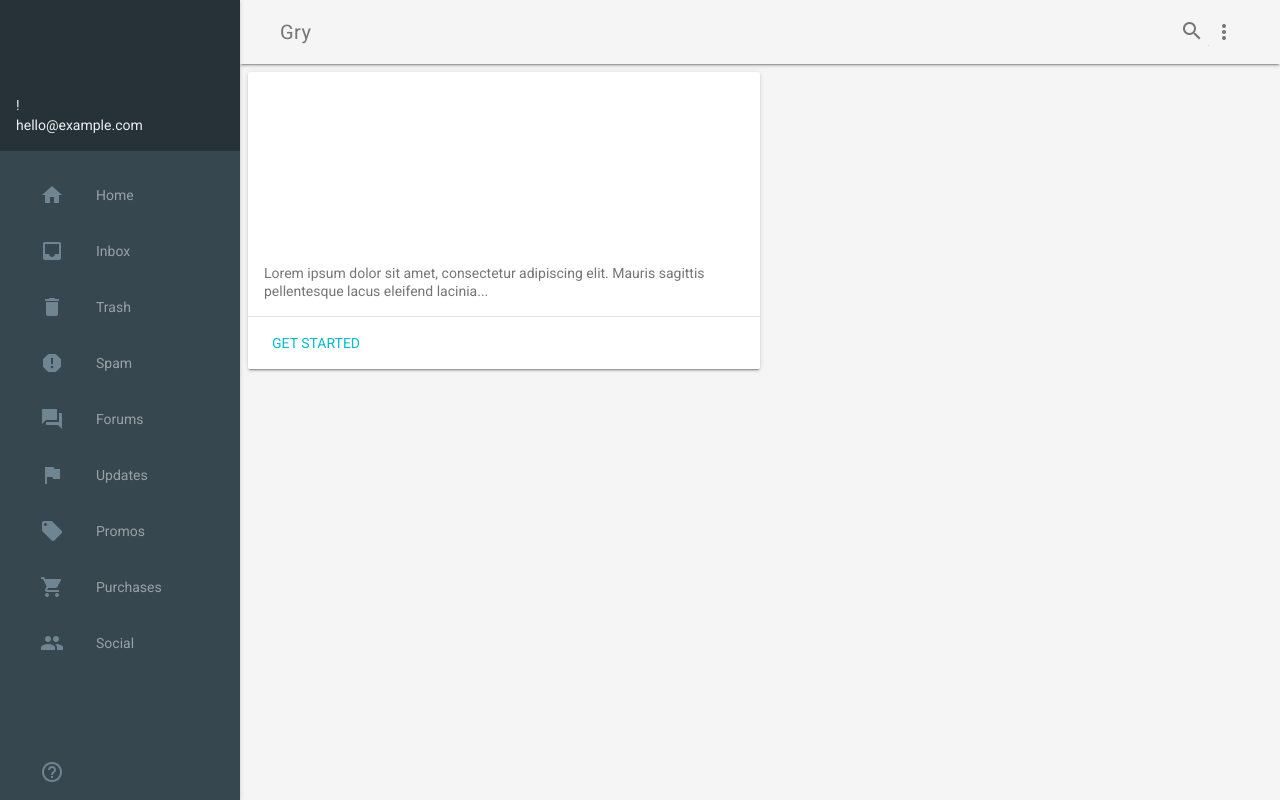
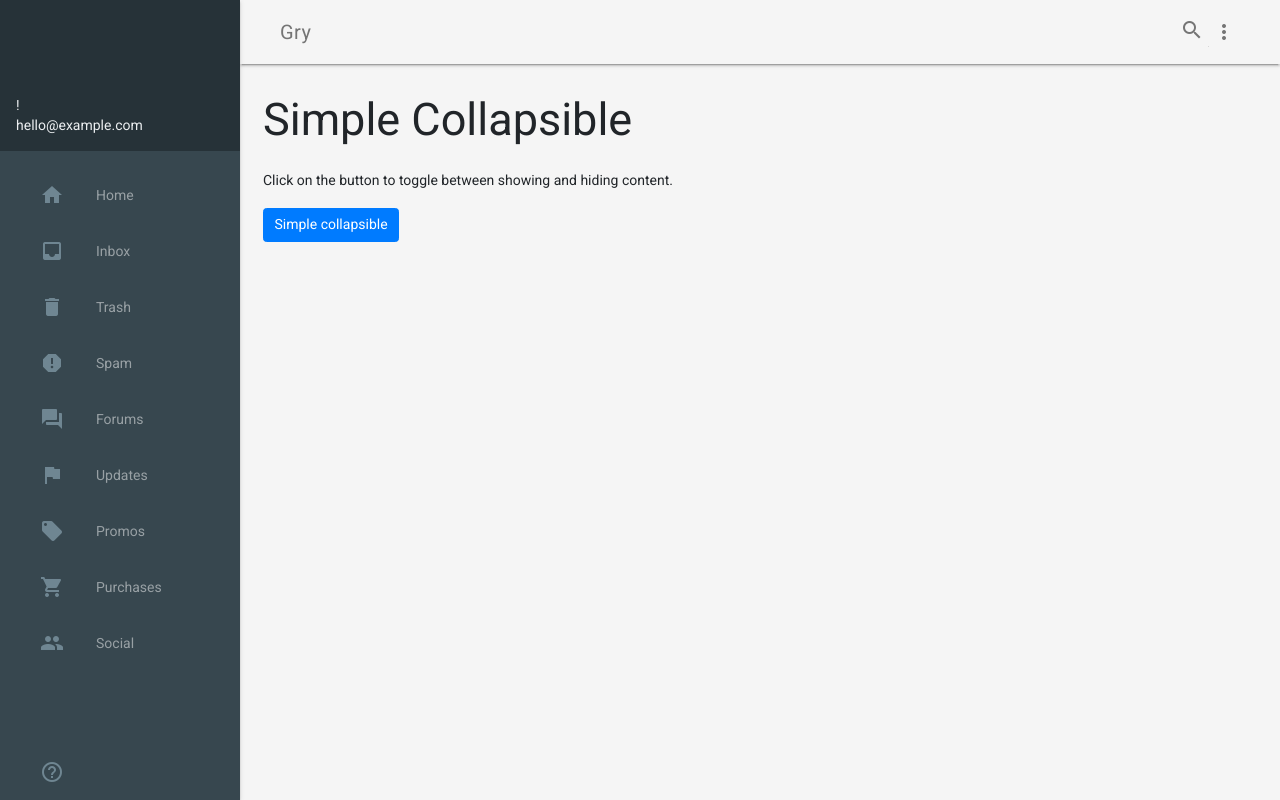
Before and after one commit to Komiii/GoU, a plain HTML site: page page/games.html in a window 1280 px wide. Drawn offline with nearby package versions, Linux system fonts and the light colour scheme.

Commit message:
guzik i chowanie

```diff
--- a/page/games.html
+++ b/page/games.html
@@ -2,6 +2,13 @@
 
 <html lang="en">
   <head>
+
+      <meta name="viewport" content="width=device-width, initial-scale=1">
+      <link rel="stylesheet" href="https://maxcdn.bootstrapcdn.com/bootstrap/4.3.1/css/bootstrap.min.css">
+      <script src="https://ajax.googleapis.com/ajax/libs/jquery/3.3.1/jquery.min.js"></script>
+      <script src="https://cdnjs.cloudflare.com/ajax/libs/popper.js/1.14.7/umd/popper.min.js"></script>
+      <script src="https://maxcdn.bootstrapcdn.com/bootstrap/4.3.1/js/bootstrap.min.js"></script>
+
     <meta charset="utf-8">
     <meta http-equiv="X-UA-Compatible" content="IE=edge">
     <meta name="description" content="A front-end template that helps you build fast, modern mobile web apps.">
@@ -89,43 +96,43 @@
 
 
 <!-- Wide card with share menu button -->
-<style>
-        .demo-card-wide.mdl-card {
-          width: 512px;
-        }
-        .demo-card-wide > .mdl-card__title {
-          color: #fff;
-          height: 176px;
-          background: url('../assets/demos/welcome_card.jpg') center / cover;
-        }
-        .demo-card-wide > .mdl-card__menu {
-          color: #fff;
-        }
-        </style>
 
-        <div class="demo-card-wide mdl-card mdl-shadow--2dp">
-          <div class="mdl-card__title">
-            <h2 class="mdl-card__title-text">Welcome</h2>
-          </div>
-          <div class="mdl-card__supporting-text">
-            Lorem ipsum dolor sit amet, consectetur adipiscing elit.
-            Mauris sagittis pellentesque lacus eleifend lacinia...
-          </div>
-          <div class="mdl-card__actions mdl-card--border">
-            <a class="mdl-button mdl-button--colored mdl-js-button mdl-js-ripple-effect">
-              Get Started
-            </a>
-          </div>
-          <div class="mdl-card__menu">
-            <button class="mdl-button mdl-button--icon mdl-js-button mdl-js-ripple-effect">
-              <i class="material-icons">share</i>
-            </button>
-          </div>
-        </div>
 
-        </div>
-      </main>
+
+
+<div class="container">
+    <h2>Simple Collapsible</h2>
+    <p>Click on the button to toggle between showing and hiding content.</p>
+    <button type="button" class="btn btn-primary" data-toggle="collapse" data-target="#demo">Simple collapsible</button>
+    <div id="demo" class="collapse">
+        <main class="mdl-layout__content mdl-color--grey-100">
+            <div class="mdl-grid demo-content">
+
+                <div v-for="game in games" id="another-card" class="mdl-card demo-card mdl-shadow--2dp mdlext-dark-color-theme">
+                    <header class="mdl-card__title mdl-color--primary mdl-color-text--primary-contrast mdlext-js-collapsible mdlext-collapsible">
+                        <button class="mdl-button mdl-button--icon mdl-js-button mdl-js-ripple-effect" aria-label="Toggle menu">
+                            <i class="material-icons" aria-hidden="true">view_headline</i>
+                        </button>
+                        <h2 class="mdl-card__title-text">{{ game.name }}</h2>
+                        <div class="mdl-layout-spacer"></div>
+                        <i class="material-icons md-36 mdlext-aria-expanded-more-less"></i>
+                    </header>
+
+                    <section style="margin-top:16px" class="mdl-card__supporting-text mdlext-collapsible-region">
+
+                    </section>
+
+
+
+                    </header>
+
+                </div>
+            </div>
     </div>
+  </div>
+
+
+
     <script src="https://code.getmdl.io/1.3.0/material.min.js"></script>
     <script src="https://cdn.jsdelivr.net/npm/vue"></script>
     <script src="/main.js"></script>
```
Also changed, not shown: 2 other files.
